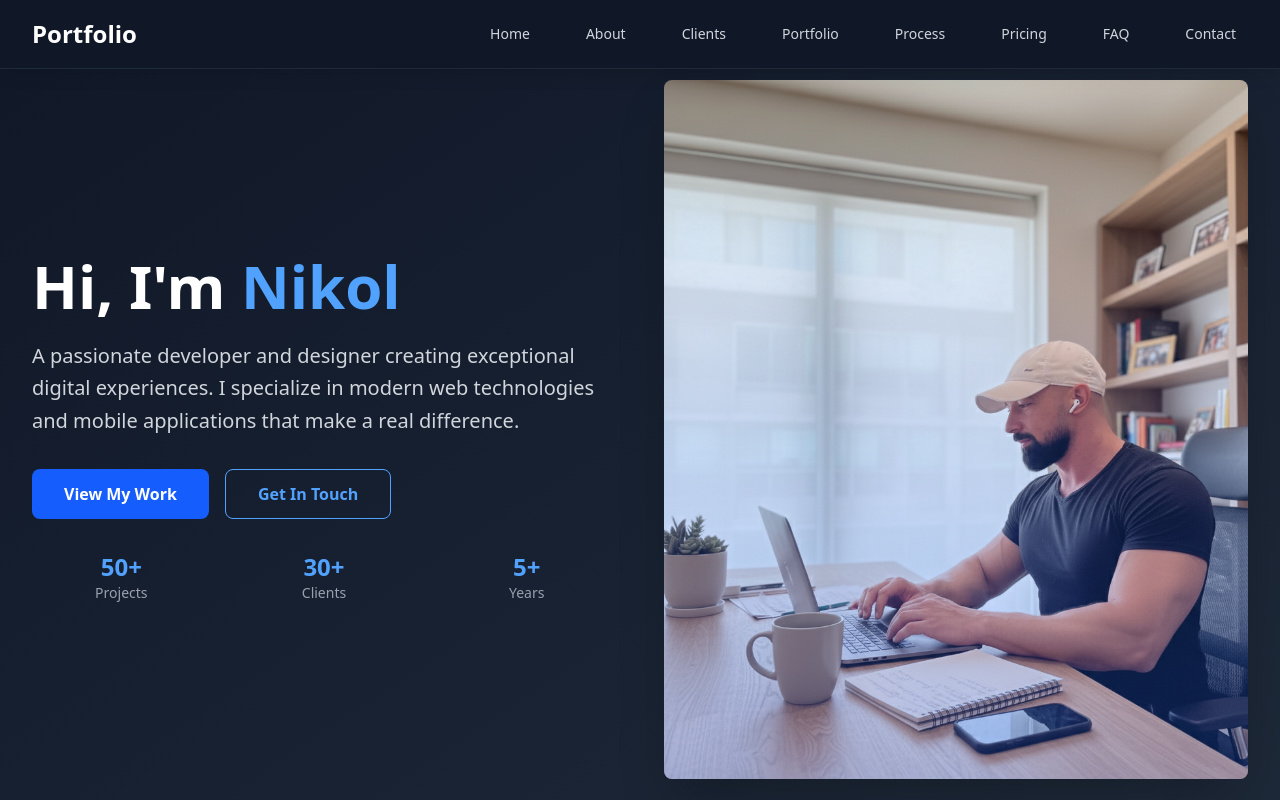
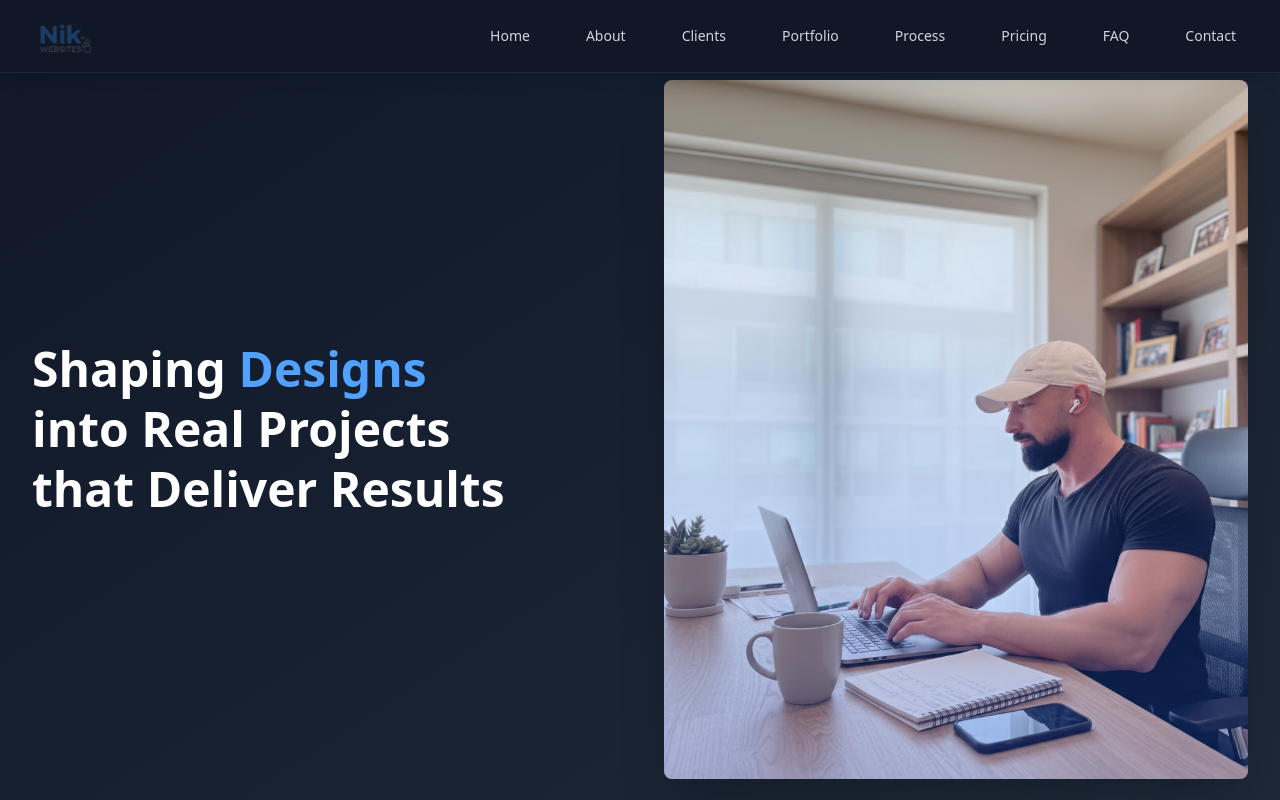
Before and after one commit to NikolaSirakov2/portfolio, a React (Vite) app: page / in a window 1280 px wide. Shown: the top 800 px of the page. Built offline with nearby package versions, Linux system fonts and the light colour scheme.

Commit message:
Add Nikol Websites logo and update Hero section with animated text

```diff
--- a/src/components/Header.tsx
+++ b/src/components/Header.tsx
@@ -13,7 +13,11 @@ function Header() {
         <div className="flex justify-between items-center py-4">
           {/* Logo */}
           <div className="flex-shrink-0">
-            <h1 className="text-2xl font-bold text-white">Portfolio</h1>
+            <img
+              src="/nik-websites_logo.png"
+              alt="Nikol Websites Logo"
+              className="h-10 w-auto"
+            />
           </div>
 
           {/* Desktop Navigation */}
--- a/src/sections/Hero.tsx
+++ b/src/sections/Hero.tsx
@@ -1,42 +1,38 @@
+import { useState, useEffect } from 'react'
+
+const words = [
+  "Designs",
+  "Concepts",
+  "AI Models",
+]
 
 function Hero() {
+  const [currentWordIndex, setCurrentWordIndex] = useState(0)
+
+  useEffect(() => {
+    const interval = setInterval(() => {
+      setCurrentWordIndex((prevIndex) => (prevIndex + 1) % words.length)
+    }, 2000) // Change word every 2 seconds
+
+    return () => clearInterval(interval)
+  }, [])
   return (
     <section id="home" className="pt-20 pb-16 bg-gradient-to-br from-gray-900 to-gray-800">
       <div className="max-w-7xl mx-auto px-4 sm:px-6 lg:px-8">
         <div className="grid grid-cols-1 lg:grid-cols-2 gap-12 items-center">
           {/* Content */}
           <div className="order-2 lg:order-1">
-            <h1 className="text-5xl lg:text-6xl font-bold text-white mb-6">
-              Hi, I'm <span className="text-blue-400">Nikol</span>
-            </h1>
-            <p className="text-xl text-gray-300 mb-8 leading-relaxed">
-              A passionate developer and designer creating exceptional digital experiences.
-              I specialize in modern web technologies and mobile applications that make a real difference.
-            </p>
-
-            {/* CTA Buttons */}
-            <div className="flex flex-col sm:flex-row gap-4 mb-8">
-              <button className="bg-blue-600 text-white px-8 py-3 rounded-lg font-semibold hover:bg-blue-700 transition-colors">
-                View My Work
-              </button>
-              <button className="border border-blue-400 text-blue-400 px-8 py-3 rounded-lg font-semibold hover:bg-blue-400/10 transition-colors">
-                Get In Touch
-              </button>
-            </div>
-
-            {/* Stats */}
-            <div className="grid grid-cols-3 gap-6">
-              <div className="text-center">
-                <div className="text-2xl font-bold text-blue-400">50+</div>
-                <p className="text-gray-400 text-sm">Projects</p>
-              </div>
-              <div className="text-center">
-                <div className="text-2xl font-bold text-blue-400">30+</div>
-                <p className="text-gray-400 text-sm">Clients</p>
-              </div>
-              <div className="text-center">
-                <div className="text-2xl font-bold text-blue-400">5+</div>
-                <p className="text-gray-400 text-sm">Years</p>
+            <div className="flex flex-col gap-7">
+              <div className="hero-text">
+                <h1 className="text-4xl md:text-5xl font-bold text-white leading-tight">
+                  Shaping <span className="text-blue-400">{words[currentWordIndex]}</span>
+                </h1>
+                <h1 className="text-4xl md:text-5xl font-bold text-white leading-tight">
+                  into Real Projects
+                </h1>
+                <h1 className="text-4xl md:text-5xl font-bold text-white leading-tight">
+                  that Deliver Results
+                </h1>
               </div>
             </div>
           </div>
```
Also changed, not shown: public/nik-websites_logo.png (added).
